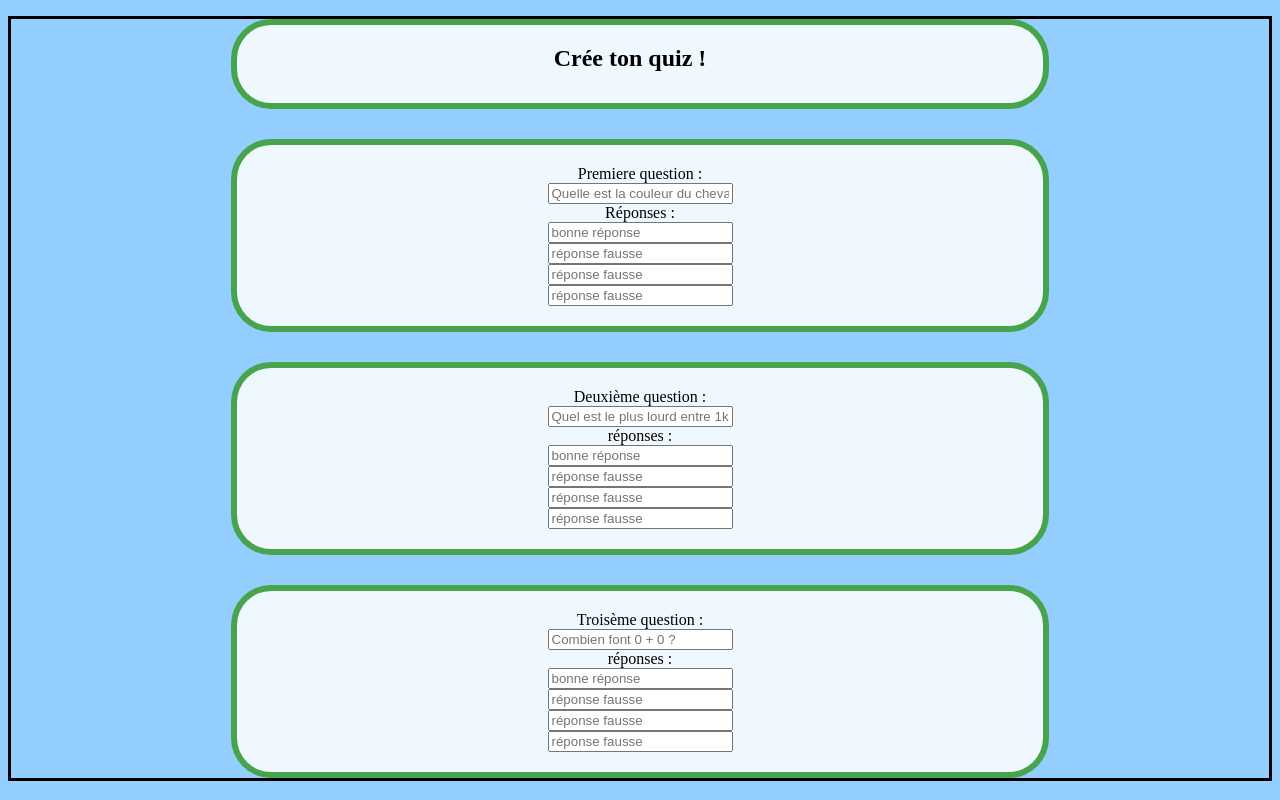
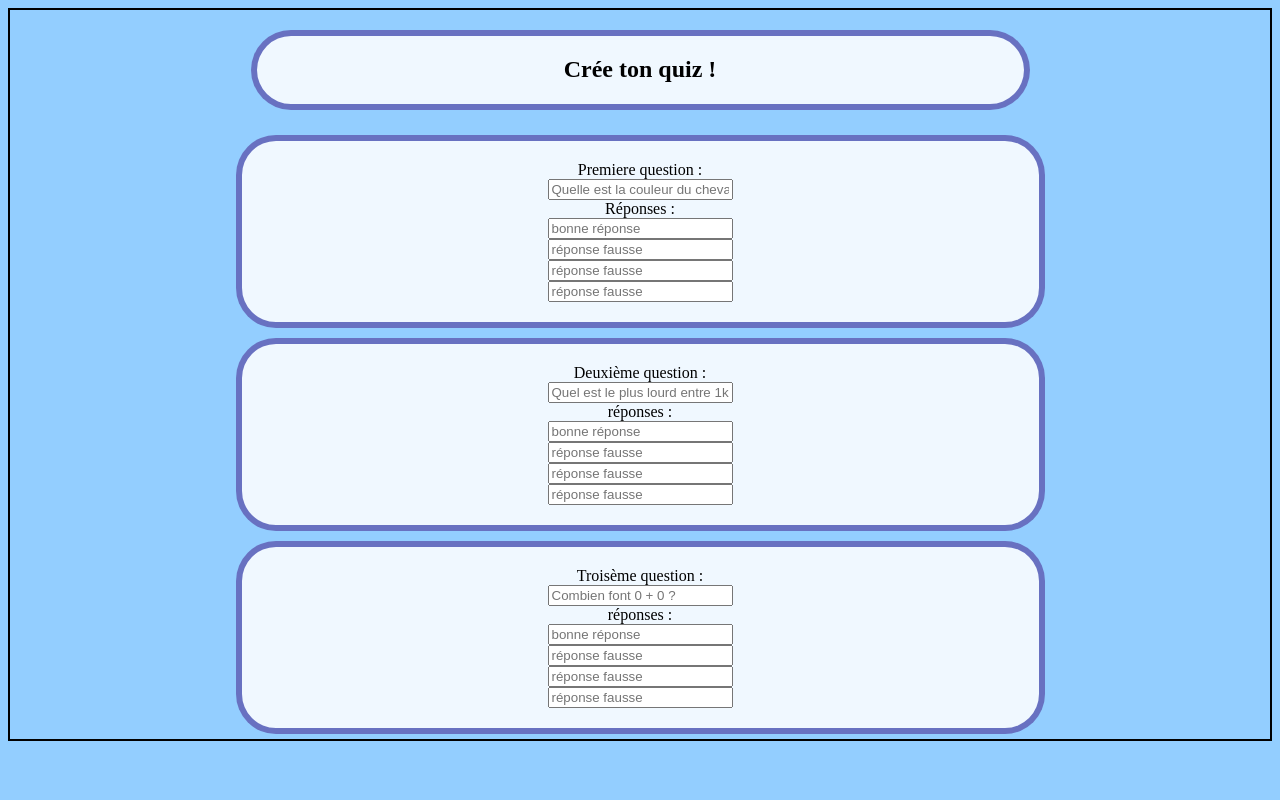
Before and after one commit to ZLKratox/Projet-EFREI-quizz, a PHP site: page / in a window 1280 px wide. Run offline with PHP 8.4, Linux system fonts and the light colour scheme; data that the repository does not hold is empty.

Commit message:
reglages
changement couleurs,
mise aux points tailles/positions cases

```diff
--- a/Front-end/css/style.css
+++ b/Front-end/css/style.css
@@ -1,18 +1,17 @@
 .grid-container {
     display: grid;
     grid-template-columns: 65%;
-    grid-template-rows: 90px repeat(3, 1fr);
-    grid-gap: 30px;
-    border: 3px solid black;
+    grid-template-rows: 120px repeat(3, 1fr);
+    border: 2px solid black;
     justify-content: center;
 }
 
 .grid-item {
+    background-color: aliceblue;
+    border: 6px solid rgba(48, 56, 167, 0.7);
+    border-radius: 40px;
+    margin: 20px;
     text-align: center;
-    padding: 20px;
-    border: 6px solid rgba(0, 128, 0, 0.7);
-    background-color: aliceblue;
-    border-radius: 40px;
 }
 
 body {
@@ -21,8 +20,10 @@ body {
 
 #titre {
     background-color: aliceblue;
-    padding-top: 0;
-    padding-left: 0;
+    margin: 20px;
+}
 
-
+#question {
+    padding: 20px;
+    margin: 5px;
 }
--- a/Front-end/index.html
+++ b/Front-end/index.html
@@ -7,9 +7,9 @@
     <title>quiz</title>
     <link rel="stylesheet" href="css/style.css" />
     <script src="https://ajax.googleapis.com/ajax/libs/jquery/3.6.0/jquery.min.js"></script>
-
 </head>
 
+<body>
     <script>
         $(document).ready(function () {
             $.ajax({
@@ -30,16 +30,11 @@
             });
         });
     </script>
-
-
-<body>
-    <div id="result"></div>
-<div>
     <div class="grid-container">
         <div class="grid-item" id="titre">
             <h2>Crée ton quiz !</h2>
         </div>
-        <div class="grid-item" id="q1">
+        <div class="grid-item" id="question">
             <label>Premiere question :</label><br>
             <input for="q1" type="text" placeholder="Quelle est la couleur du cheval blanc d'Henry IV ?"><br>
             <label>Réponses :</label><br>
@@ -48,7 +43,7 @@
             <input for="q1r3" type="text" placeholder="réponse fausse"><br>
             <input for="q1r4" type="text" placeholder="réponse fausse">
         </div>
-        <div class="grid-item" id="q2">
+        <div class="grid-item" id="question">
             <label for="q2">Deuxième question :</label><br>
             <input type="text" placeholder="Quel est le plus lourd entre 1kg de plumes et 1kg de plomb ?"><br>
             <label for="q3">réponses :</label><br>
@@ -57,7 +52,7 @@
             <input type="text" placeholder="réponse fausse"><br>
             <input type="text" placeholder="réponse fausse">
         </div>
-        <div class="grid-item" id="q3">
+        <div class="grid-item" id="question">
             <label for="q3">Troisème question :</label><br>
             <input type="text" placeholder="Combien font 0 + 0 ?"><br>
             <label for="q3">réponses :</label><br>
@@ -67,7 +62,6 @@
             <input type="text" placeholder="réponse fausse">
         </div>
     </div>
-</div>
 </body>
 
 </html>
```
Lines whose indentation alone changed are shown as unchanged.
